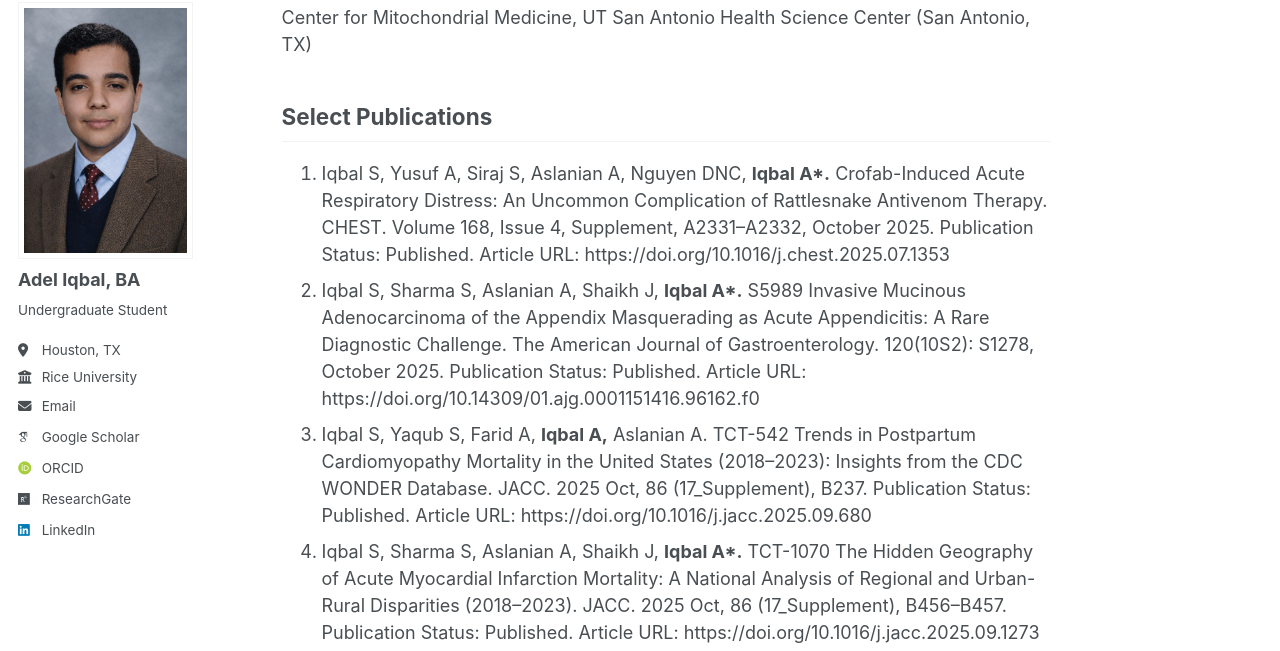
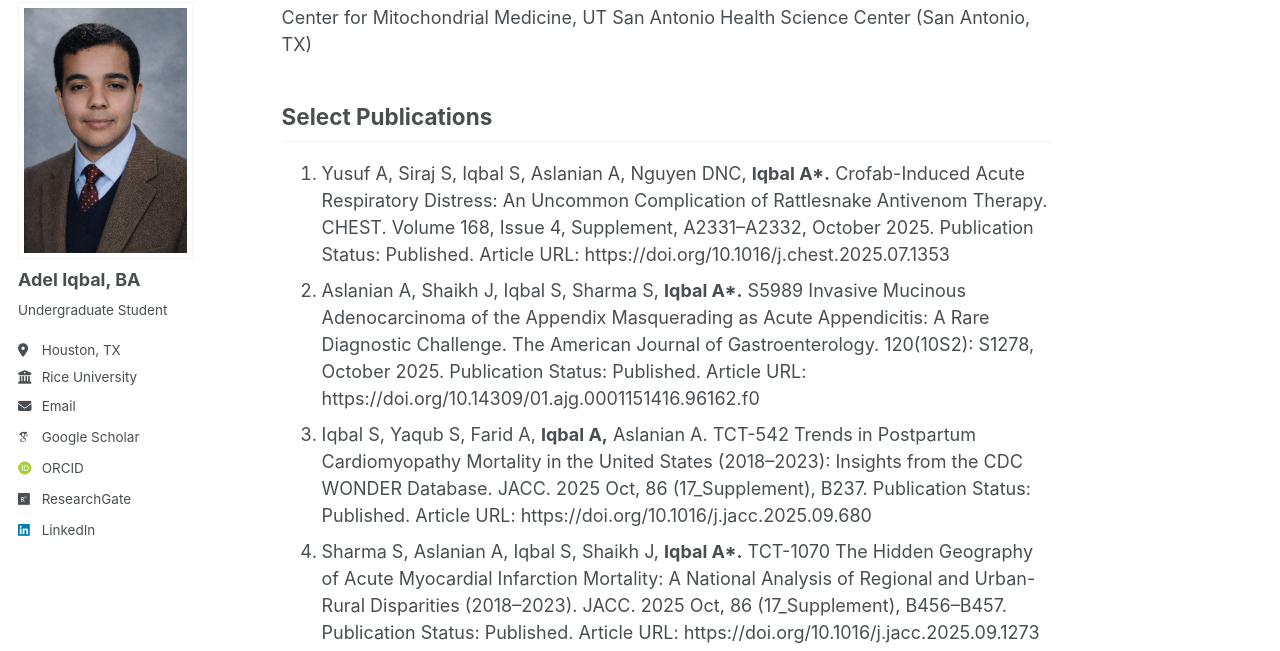
Before and after one commit to adel-iqbal/aiqbal, a Jekyll site: the page built from _pages/about.md, in a window 1280 px wide and 900 px high, scrolled down 874 px. Shown: the part 97-748 px from the top of the window. Built offline with Jekyll 4.4.1, drawn with Linux system fonts in a browser that asks for light colours; some web fonts are replaced; a script bundle is joined from its source files by our own code; library files that are not in the unit come from our copies.

```diff
--- a/_pages/about.md
+++ b/_pages/about.md
@@ -34,10 +34,10 @@ Center for Mitochondrial Medicine, UT San Antonio Health Science Center (San Ant
 
 Select Publications
 ------
-1. Iqbal S, Yusuf A, Siraj S, Aslanian A, Nguyen DNC, **Iqbal A\*.** Crofab-Induced Acute Respiratory Distress: An Uncommon Complication of Rattlesnake Antivenom Therapy. CHEST. Volume 168, Issue 4, Supplement, A2331–A2332, October 2025. Publication Status: Published. Article URL: https://doi.org/10.1016/j.chest.2025.07.1353
-1. Iqbal S, Sharma S, Aslanian A, Shaikh J, **Iqbal A\*.** S5989 Invasive Mucinous Adenocarcinoma of the Appendix Masquerading as Acute Appendicitis: A Rare Diagnostic Challenge. The American Journal of Gastroenterology. 120(10S2): S1278, October 2025. Publication Status: Published. Article URL: https://doi.org/10.14309/01.ajg.0001151416.96162.f0
+1. Yusuf A, Siraj S, Iqbal S, Aslanian A, Nguyen DNC, **Iqbal A\*.** Crofab-Induced Acute Respiratory Distress: An Uncommon Complication of Rattlesnake Antivenom Therapy. CHEST. Volume 168, Issue 4, Supplement, A2331–A2332, October 2025. Publication Status: Published. Article URL: https://doi.org/10.1016/j.chest.2025.07.1353
+1. Aslanian A, Shaikh J, Iqbal S, Sharma S, **Iqbal A\*.** S5989 Invasive Mucinous Adenocarcinoma of the Appendix Masquerading as Acute Appendicitis: A Rare Diagnostic Challenge. The American Journal of Gastroenterology. 120(10S2): S1278, October 2025. Publication Status: Published. Article URL: https://doi.org/10.14309/01.ajg.0001151416.96162.f0
 1. Iqbal S, Yaqub S, Farid A, **Iqbal A,** Aslanian A. TCT-542 Trends in Postpartum Cardiomyopathy Mortality in the United States (2018–2023): Insights from the CDC WONDER Database. JACC. 2025 Oct, 86 (17_Supplement), B237. Publication Status: Published. Article URL: https://doi.org/10.1016/j.jacc.2025.09.680
-1. Iqbal S, Sharma S, Aslanian A, Shaikh J, **Iqbal A\*.** TCT-1070 The Hidden Geography of Acute Myocardial Infarction Mortality: A National Analysis of Regional and Urban-Rural Disparities (2018–2023). JACC. 2025 Oct, 86 (17_Supplement), B456–B457. Publication Status: Published. Article URL: https://doi.org/10.1016/j.jacc.2025.09.1273
+1. Sharma S, Aslanian A, Iqbal S, Shaikh J, **Iqbal A\*.** TCT-1070 The Hidden Geography of Acute Myocardial Infarction Mortality: A National Analysis of Regional and Urban-Rural Disparities (2018–2023). JACC. 2025 Oct, 86 (17_Supplement), B456–B457. Publication Status: Published. Article URL: https://doi.org/10.1016/j.jacc.2025.09.1273
 
 
 Select Presentations
```
